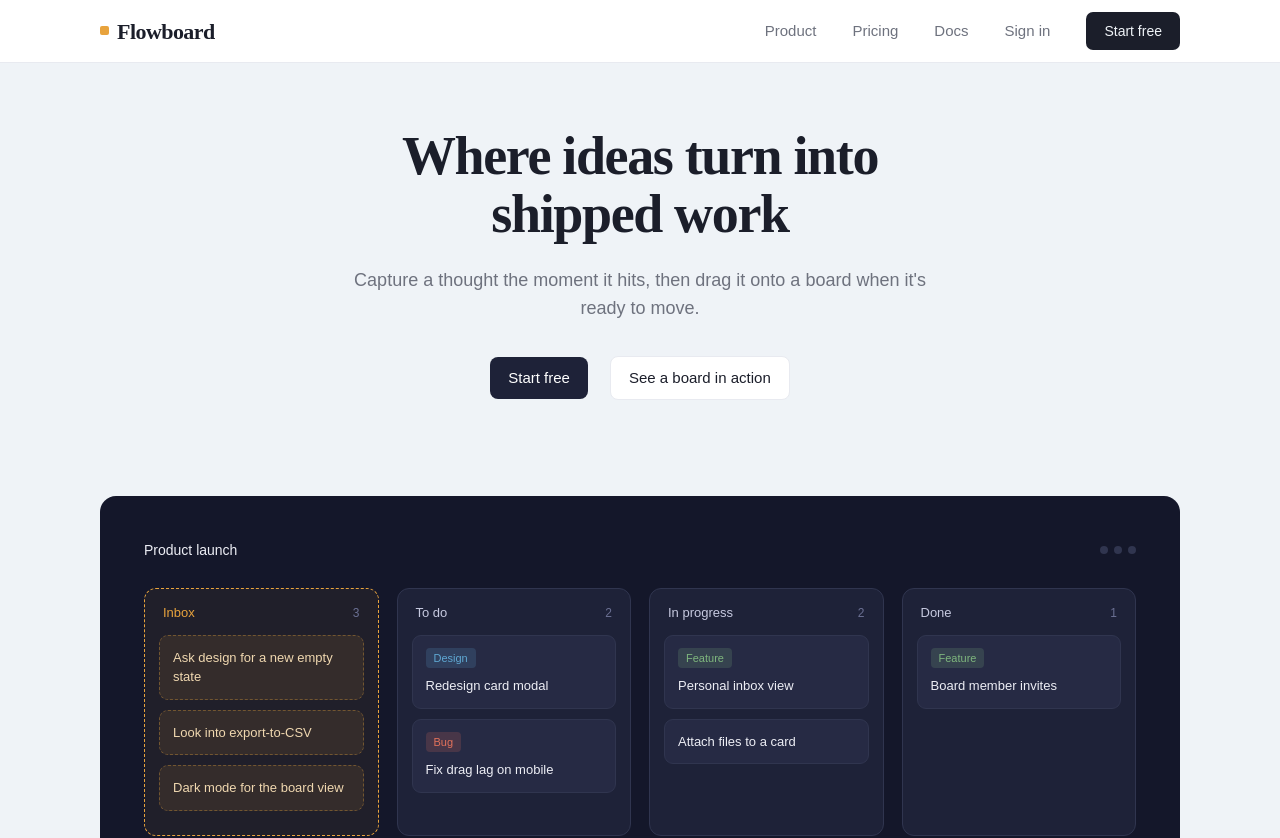
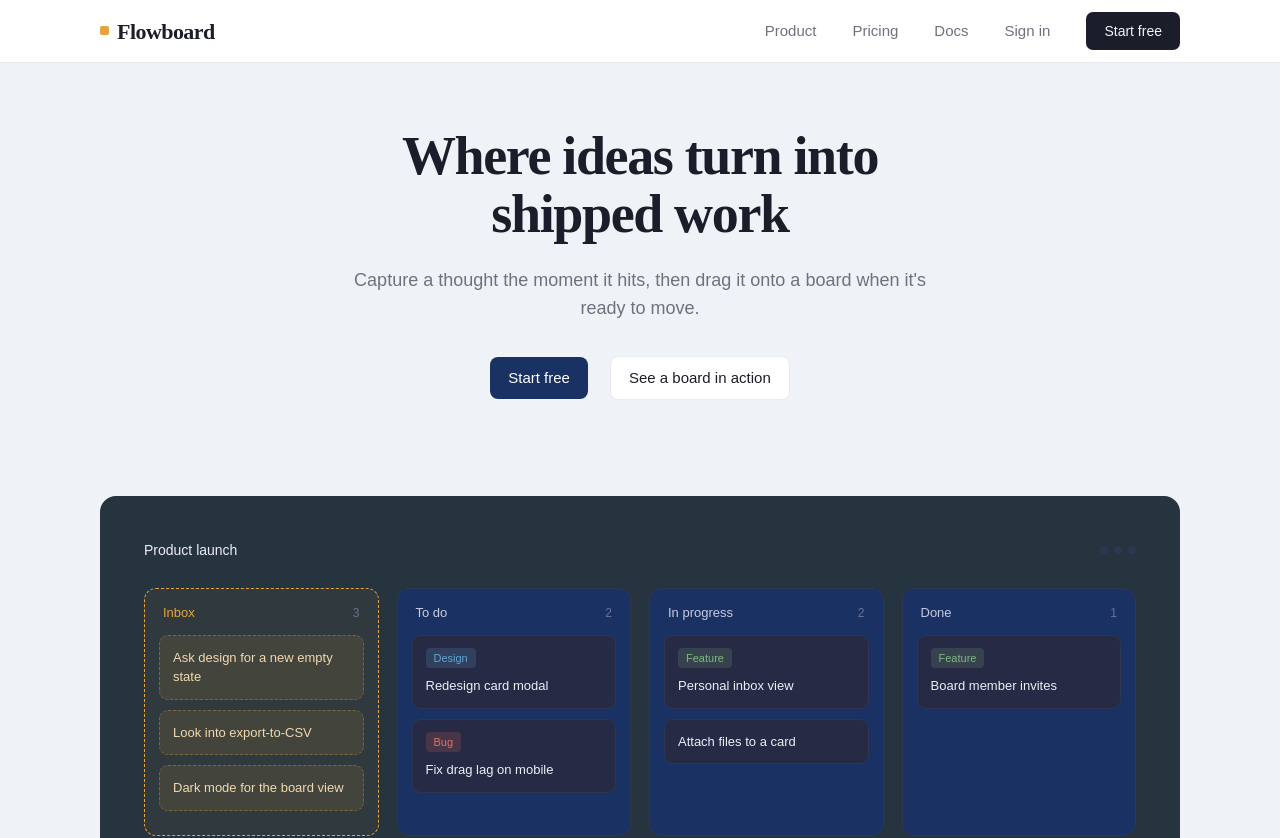
Before and after one commit to sahrishmubarik/Flowboard, a Next.js app: page / in a window 1280 px wide. Shown: the top 838 px of the page. Built offline with nearby package versions, Linux system fonts and the light colour scheme.

Commit message:
style: update dashboard theme styles

```diff
--- a/src/app/globals.css
+++ b/src/app/globals.css
@@ -3,8 +3,9 @@
 :root {
   /* Base surfaces */
   --paper: #eff3f7;
-  --paper-raised: #fefdfd;
+  /* --paper-raised: #fefdfd; */
 
+  --paper-raised: #EAEFEF;
   /* Text */
   --ink: #1b1e2a;
   --ink-soft: #6e727e;
@@ -19,10 +20,12 @@
   --mist: #e8eaf0;
 
   /* Board mockup (dark panel) */
-  --board-ink: #14172a;
+  /* --board-ink: #14172a;
   --board-panel: #1e2238;
-  --board-line: #30354f;
-
+  --board-line: #30354f; */
+ --board-ink: #25343F;
+  --board-panel: #1A3263;
+  --board-line: #30364F;
   /* Card label / tag colors */
   --sage: #7fb77e;
   --coral: #e2725b;
```
